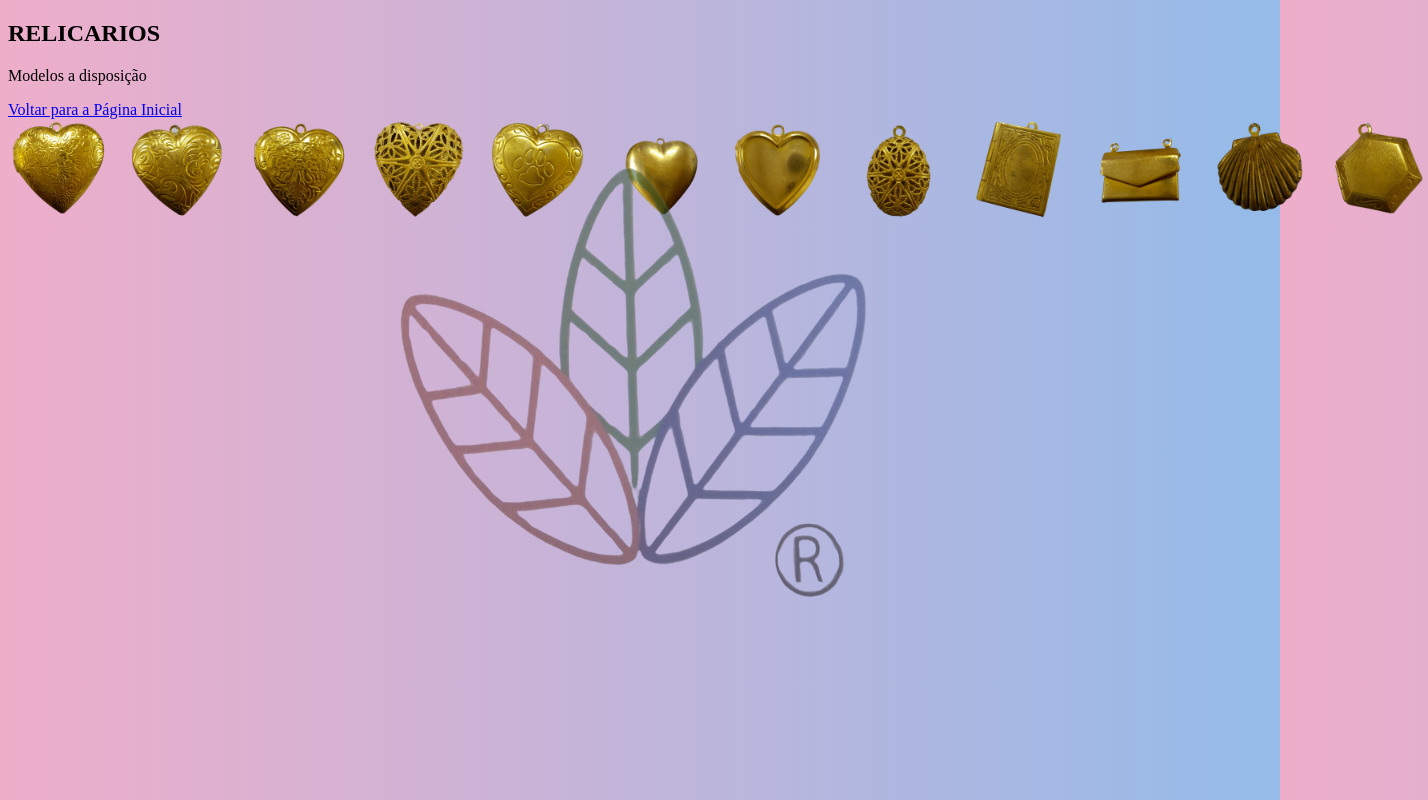
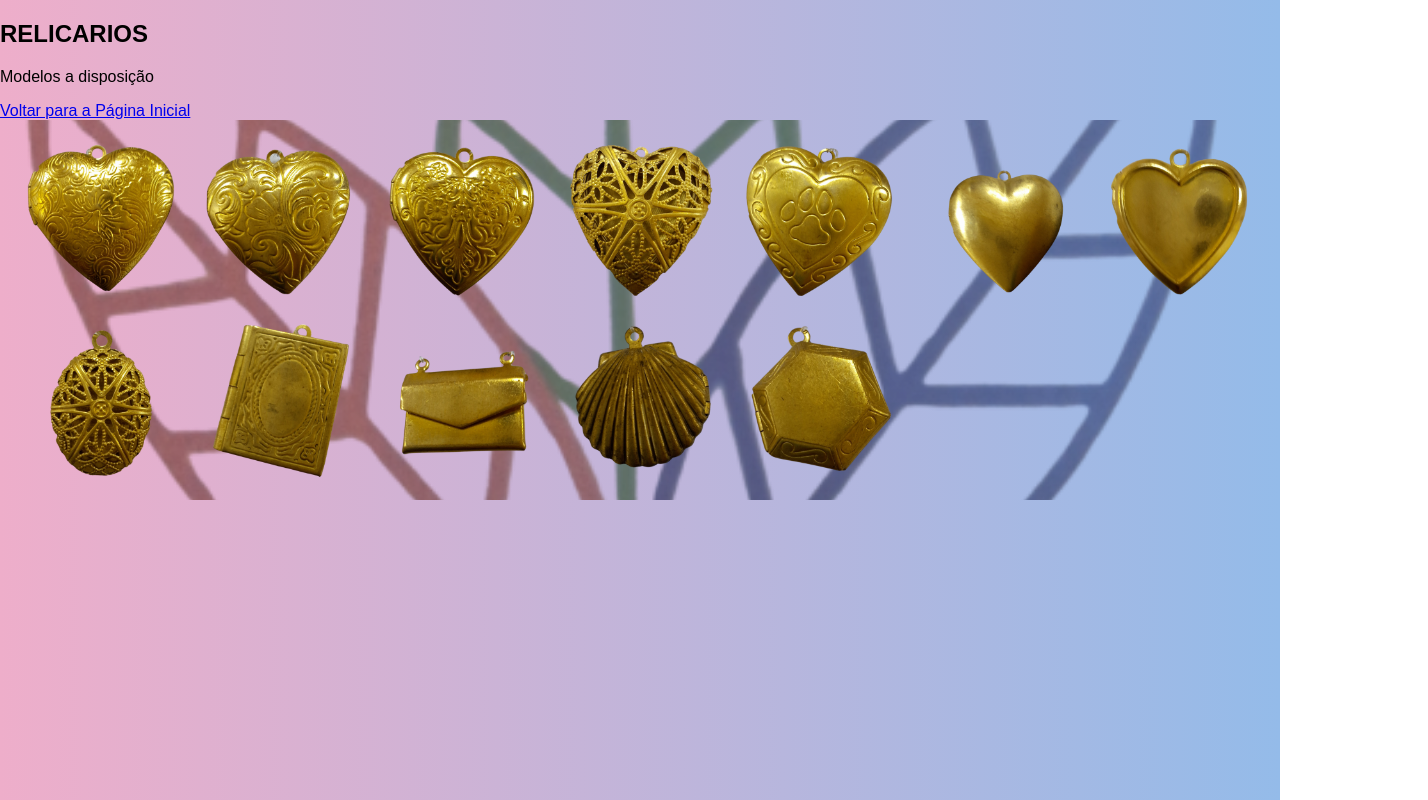
Before and after one commit to antoniojscardoso/ringteste, a plain HTML site: page relicario.html in a window 1280 px wide. Shown: the whole page, 1428 px wide, since content can reach past the window. Drawn offline with Linux system fonts and the light colour scheme.

Commit message:
alteração marca d'agua

```diff
--- a/relicario.css
+++ b/relicario.css
@@ -1,55 +1,58 @@
+/* Estilos para o corpo da página */
 body {
-    background: rgb(238,174,202);
-    background: linear-gradient(90deg, rgba(238,174,202,1) 0%, rgba(148,187,233,1) 100%);
+    background: rgb(238, 174, 202);
+    background: linear-gradient(90deg, rgba(238, 174, 202, 1) 0%, rgba(148, 187, 233, 1) 100%);
+    font-family: Arial, sans-serif;
+    margin: 0;
+    padding: 0;
+    position: relative; /* Necessário para a marca d'água */
 }
 
+/* Estilos para o contêiner das imagens */
 .container {
-    display: flex;
-    justify-content: space-around;
-    flex-direction: row;
-    gap: 10px;
-    gap: 10px 20px; /* row-gap column gap */
-    row-gap: 10px;
-    column-gap: 20px;
+    display: grid;
+    grid-template-columns: repeat(auto-fit, minmax(150px, 1fr)); /* Define as colunas da grade responsiva */
+    gap: 20px; /* Espaçamento entre as imagens */
+    padding: 20px; /* Espaçamento interno do contêiner */
+    position: relative; /* Necessário para a marca d'água */
 }
 
 .marca-dagua {
     position: absolute;
-    top: 50%;
-    left: 50%;
-    transform: translate(-50%, -50%);
-    opacity: 0.5; /* Ajuste a opacidade conforme necessário */
+    width: 100%;
+    position: absolute;
+    top: 0;
+    left: 0;
+    width: 100%; /* Define a largura da marca d'água como 100% do contêiner */
+    height: 100%; /* Define a altura da marca d'água como 100% do contêiner */
+    background-image: url('imagens/ring.png'); /* Substitua pelo caminho da sua imagem */
+    background-size: cover; /* Ajusta o tamanho da imagem para cobrir todo o contêiner */
+    background-position: center; /* Centraliza a imagem no contêiner */
+    pointer-events: none; /* Para permitir que os eventos de toque/arraste passem pela marca d'água */
+    z-index: -1; /* Garante que a marca d'água fique atrás das imagens */
+    opacity: 0.6; /* Inicialmente invisível */
+    transition: opacity 0.3s ease; /* Adiciona uma transição suave */
 }
 
-#imagem:hover {
-    /* Aumenta o tamanho da imagem em 20% quando o mouse passa por cima
-    .container {
-    position: relative;
+/* Classe para mostrar a marca d'água no fundo do grid */
+.marca-dagua.grid {
+    top: 0;
+    left: 0;
 }
 
-.marca-dagua {
-    position: absolute;
-    top: 50%;
-    left: 50%;
-    transform: translate(-50%, -50%);
-    opacity: 0.5; /* Ajuste a opacidade conforme necessário */
+/* Classe para mostrar a marca d'água sobre a imagem */
+.marca-dagua.show {
+    opacity: 0.3; /* Torna a marca d'água visível */
 }
-
-.imagens {
-    position: relative;
-}
-
+/* Estilos para as imagens */
 .imagem {
-    display: block; /* Garante que as imagens ocupem uma linha */
-    width: 100px; /* Ajuste conforme necessário */
+    display: block;
+    width: 100%; /* As imagens ocupam 100% da largura do contêiner */
     height: auto; /* Mantém a proporção da imagem */
-    margin-bottom: 10px; /* Espaçamento entre as imagens */
-    transition: transform 0.3s ease;
+    border-radius: 8px; /* Borda arredondada */
+    transition: transform 0.3s ease; /* Adiciona uma transição suave ao passar o mouse sobre a imagem */
 }
 
 .imagem:hover {
-    transform: scale(1.2);
+    transform: scale(1.1); /* Aumenta ligeiramente a escala da imagem ao passar o mouse sobre ela */
 }
- */
-    transform: scale(1.2);
-}
--- a/relicario.html
+++ b/relicario.html
@@ -12,21 +12,21 @@
     <a href="dashboard.html">Voltar para a Página Inicial</a>
     <!-- Adicione suas imagens ou conteúdo aqui -->
     <div class="container">
-        <div class="marca-dagua">
-            <img src="/imagens/ring.png" alt="Sua Marca D'água">
-        </div>
-    <img src="relicarios/4.png" alt="Descrição da imagem" width= "100PX" height="100px" id="imagem">
-    <img src="relicarios/5.png" alt="Descrição da imagem" width= "100PX" height="100px">
-    <img src="relicarios/6.png" alt="Descrição da imagem" width= "100PX" height="100px">
-    <img src="relicarios/7.png" alt="Descrição da imagem" width= "100PX" height="100px">
-    <img src="relicarios/8.png" alt="Descrição da imagem" width= "100PX" height="100px">
-    <img src="relicarios/9.png" alt="Descrição da imagem" width= "100PX" height="100px">
-    <img src="relicarios/10.png" alt="Descrição da imagem" width= "100PX" height="100px">
-    <img src="relicarios/11.png" alt="Descrição da imagem" width= "100PX" height="100px">
-    <img src="relicarios/12.png" alt="Descrição da imagem" width= "100PX" height="100px">
-    <img src="relicarios/13.png" alt="Descrição da imagem" width= "100PX" height="100px">
-    <img src="relicarios/14.png" alt="Descrição da imagem" width= "100PX" height="100px">
-    <img src="relicarios/15.png" alt="Descrição da imagem" width= "100PX" height="100px">
+        <div class="marca-dagua grid"></div>
+        <img src="relicarios/4.png" alt="Descrição da imagem" class="imagem" onclick="toggleMarcaDagua(this)">
+        <img src="relicarios/5.png" alt="Descrição da imagem" class="imagem" onclick="toggleMarcaDagua(this)">
+        <img src="relicarios/6.png" alt="Descrição da imagem" class="imagem" onclick="toggleMarcaDagua(this)">
+        <img src="relicarios/7.png" alt="Descrição da imagem" class="imagem" onclick="toggleMarcaDagua(this)">
+        <img src="relicarios/8.png" alt="Descrição da imagem" class="imagem" onclick="toggleMarcaDagua(this)">
+        <img src="relicarios/9.png" alt="Descrição da imagem" class="imagem" onclick="toggleMarcaDagua(this)">
+        <img src="relicarios/10.png" alt="Descrição da imagem" class="imagem" onclick="toggleMarcaDagua(this)">
+        <img src="relicarios/11.png" alt="Descrição da imagem" class="imagem" onclick="toggleMarcaDagua(this)">
+        <img src="relicarios/12.png" alt="Descrição da imagem" class="imagem" onclick="toggleMarcaDagua(this)">
+        <img src="relicarios/13.png" alt="Descrição da imagem" class="imagem" onclick="toggleMarcaDagua(this)">
+        <img src="relicarios/14.png" alt="Descrição da imagem" class="imagem" onclick="toggleMarcaDagua(this)">
+        <img src="relicarios/15.png" alt="Descrição da imagem" class="imagem" onclick="toggleMarcaDagua(this)">
     </div>
+
+    <script src="sobreposicao.js"></script>
 </body>
 </html>
--- a/sobreposicao.js
+++ b/sobreposicao.js
@@ -1,12 +1,18 @@
-const overlay = document.getElementById('overlay');
-const gridItems = document.querySelectorAll('container');
+function toggleMarcaDagua(imagem) {
+  var marcaDagua = document.querySelector('.marca-dagua');
+  marcaDagua.style.top = imagem.offsetTop + 'px';
+  marcaDagua.style.left = imagem.offsetLeft + 'px';
 
-gridItems.forEach(item => {
-  item.addEventListener('click', function() {
-    overlay.style.display = 'block';
-  });
-});
-
-overlay.addEventListener('click', function() {
-  overlay.style.display = 'none';
-});
+  // Verifica se a imagem já possui a marca d'água
+  if (imagem.classList.contains('has-watermark')) {
+      // Remove a marca d'água da imagem
+      imagem.classList.remove('has-watermark');
+      marcaDagua.classList.remove('show');
+      marcaDagua.classList.add('grid'); // Adiciona a classe para mostrar no fundo do grid
+  } else {
+      // Adiciona a marca d'água à imagem
+      imagem.classList.add('has-watermark');
+      marcaDagua.classList.remove('grid'); // Remove a classe para mostrar no fundo do grid
+      marcaDagua.classList.add('show');
+  }
+}
```
Also changed, not shown: index.html (+1 -1 lines).
